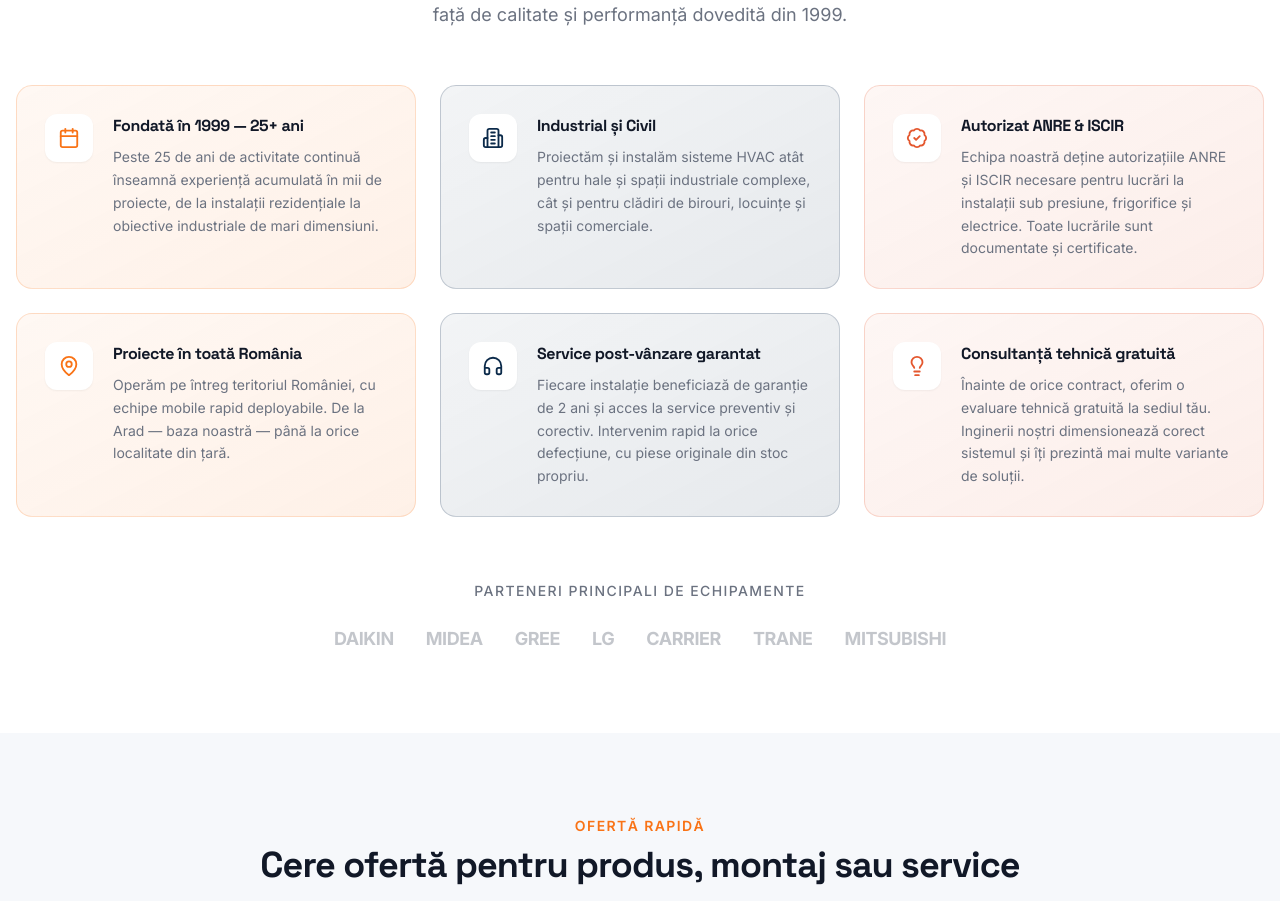
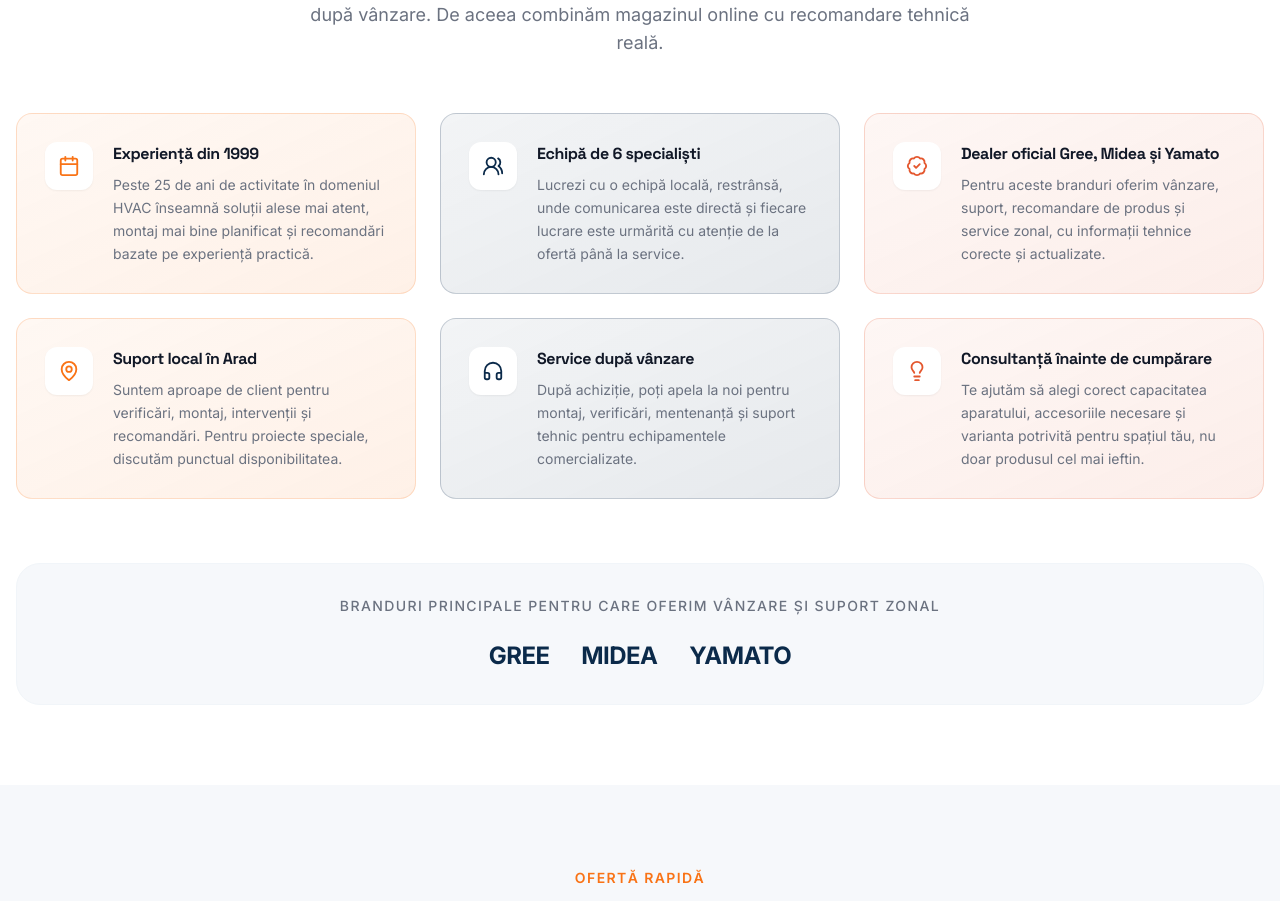
Before and after one commit to protermarad-hash/pro-term-web, a Next.js app: page / in a window 1280 px wide. Shown: the part 4486-5387 px from the top of the page. Built offline with nearby package versions, Linux system fonts and the light colour scheme.

Commit message:
Correct advantages section claims and brand positioning

```diff
--- a/src/components/WhyUs.tsx
+++ b/src/components/WhyUs.tsx
@@ -1,56 +1,56 @@
-import { Calendar, Building2, BadgeCheck, MapPin, Headphones, Lightbulb } from 'lucide-react';
+import { Calendar, BadgeCheck, MapPin, Headphones, Lightbulb, UsersRound } from 'lucide-react';
 
 const reasons = [
   {
     icon: Calendar,
-    title: 'Fondată în 1999 — 25+ ani',
+    title: 'Experiență din 1999',
     description:
-      'Peste 25 de ani de activitate continuă înseamnă experiență acumulată în mii de proiecte, de la instalații rezidențiale la obiective industriale de mari dimensiuni.',
+      'Peste 25 de ani de activitate în domeniul HVAC înseamnă soluții alese mai atent, montaj mai bine planificat și recomandări bazate pe experiență practică.',
     color:   'text-accent',
     bgGrad:  'from-accent/5 to-accent/10',
     border:  'border-accent/20',
   },
   {
-    icon: Building2,
-    title: 'Industrial și Civil',
+    icon: UsersRound,
+    title: 'Echipă de 6 specialiști',
     description:
-      'Proiectăm și instalăm sisteme HVAC atât pentru hale și spații industriale complexe, cât și pentru clădiri de birouri, locuințe și spații comerciale.',
+      'Lucrezi cu o echipă locală, restrânsă, unde comunicarea este directă și fiecare lucrare este urmărită cu atenție de la ofertă până la service.',
     color:   'text-primary',
     bgGrad:  'from-primary/5 to-primary/10',
     border:  'border-primary/20',
   },
   {
     icon: BadgeCheck,
-    title: 'Autorizat ANRE & ISCIR',
+    title: 'Dealer oficial Gree, Midea și Yamato',
     description:
-      'Echipa noastră deține autorizațiile ANRE și ISCIR necesare pentru lucrări la instalații sub presiune, frigorifice și electrice. Toate lucrările sunt documentate și certificate.',
+      'Pentru aceste branduri oferim vânzare, suport, recomandare de produs și service zonal, cu informații tehnice corecte și actualizate.',
     color:   'text-brand',
     bgGrad:  'from-brand/5 to-brand/10',
     border:  'border-brand/20',
   },
   {
     icon: MapPin,
-    title: 'Proiecte în toată România',
+    title: 'Suport local în Arad',
     description:
-      'Operăm pe întreg teritoriul României, cu echipe mobile rapid deployabile. De la Arad — baza noastră — până la orice localitate din țară.',
+      'Suntem aproape de client pentru verificări, montaj, intervenții și recomandări. Pentru proiecte speciale, discutăm punctual disponibilitatea.',
     color:   'text-accent',
     bgGrad:  'from-accent/5 to-accent/10',
     border:  'border-accent/20',
   },
   {
     icon: Headphones,
-    title: 'Service post-vânzare garantat',
+    title: 'Service după vânzare',
     description:
-      'Fiecare instalație beneficiază de garanție de 2 ani și acces la service preventiv și corectiv. Intervenim rapid la orice defecțiune, cu piese originale din stoc propriu.',
+      'După achiziție, poți apela la noi pentru montaj, verificări, mentenanță și suport tehnic pentru echipamentele comercializate.',
     color:   'text-primary',
     bgGrad:  'from-primary/5 to-primary/10',
     border:  'border-primary/20',
   },
   {
     icon: Lightbulb,
-    title: 'Consultanță tehnică gratuită',
+    title: 'Consultanță înainte de cumpărare',
     description:
-      'Înainte de orice contract, oferim o evaluare tehnică gratuită la sediul tău. Inginerii noștri dimensionează corect sistemul și îți prezintă mai multe variante de soluții.',
+      'Te ajutăm să alegi corect capacitatea aparatului, accesoriile necesare și varianta potrivită pentru spațiul tău, nu doar produsul cel mai ieftin.',
     color:   'text-brand',
     bgGrad:  'from-brand/5 to-brand/10',
     border:  'border-brand/20',
@@ -62,15 +62,14 @@ export default function WhyUs() {
     <section id="avantaje" className="py-20 bg-white">
       <div className="container mx-auto px-4">
         <div className="text-center mb-14">
-          <span className="text-brand font-semibold text-sm uppercase tracking-widest">
+          <span className="text-accent font-semibold text-sm uppercase tracking-widest">
             De ce PRO TERM
           </span>
           <h2 className="section-title mt-2">
-            25 de ani în serviciul tău
+            Experiență mare, echipă restrânsă, suport direct.
           </h2>
           <p className="section-subtitle mx-auto text-center">
-            Nu suntem doar furnizori — suntem parteneri pe termen lung, cu angajament față de
-            calitate și performanță dovedită din 1999.
+            Pentru echipamente HVAC contează alegerea corectă, montajul și suportul după vânzare. De aceea combinăm magazinul online cu recomandare tehnică reală.
           </p>
         </div>
 
@@ -98,18 +97,16 @@ export default function WhyUs() {
           })}
         </div>
 
-        <div className="mt-16 text-center">
+        <div className="mt-16 text-center rounded-3xl border border-slate-100 bg-light-200 p-8">
           <p className="text-dark-300 text-sm uppercase tracking-widest font-medium mb-6">
-            Parteneri principali de echipamente
+            Branduri principale pentru care oferim vânzare și suport zonal
           </p>
-          <div className="flex flex-wrap justify-center gap-8 opacity-40">
-            {['DAIKIN', 'MIDEA', 'GREE', 'LG', 'CARRIER', 'TRANE', 'MITSUBISHI'].map(
-              (brand) => (
-                <span key={brand} className="font-bold text-dark-300 text-lg tracking-tight">
-                  {brand}
-                </span>
-              )
-            )}
+          <div className="flex flex-wrap justify-center gap-8">
+            {['GREE', 'MIDEA', 'YAMATO'].map((brand) => (
+              <span key={brand} className="font-bold text-primary text-2xl tracking-tight">
+                {brand}
+              </span>
+            ))}
           </div>
         </div>
       </div>
```
